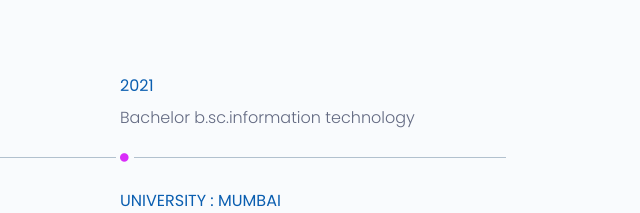
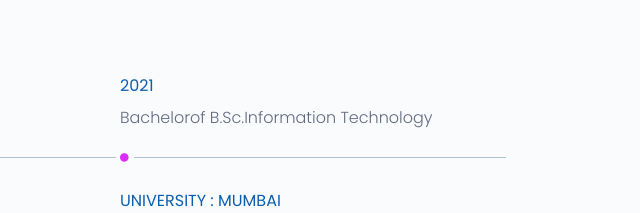
Before and after one commit to sumanghimire20/sumanghimire, a plain HTML site: page index.html in a window 1280 px wide. Shown: the part 1947-2160 px from the top of the page, 327-967 px from the left. Drawn offline with nearby package versions, Linux system fonts and the light colour scheme.

Commit message:
Update index.html

```diff
--- a/index.html
+++ b/index.html
@@ -231,7 +231,7 @@
 								<div class="experience-time">
 									<h2>2021</h2>
 
-									                          <h3>Bachelor <span>B.Sc.Information Technology </span>         </h3>
+									                          <h3>Bachelor<span>of </span>B.Sc.Information Technology</h3>
 								</div><!--/.experience-time-->
 								<div class="timeline-horizontal-border">
 									<i class="fa fa-circle" aria-hidden="true"></i>
```
